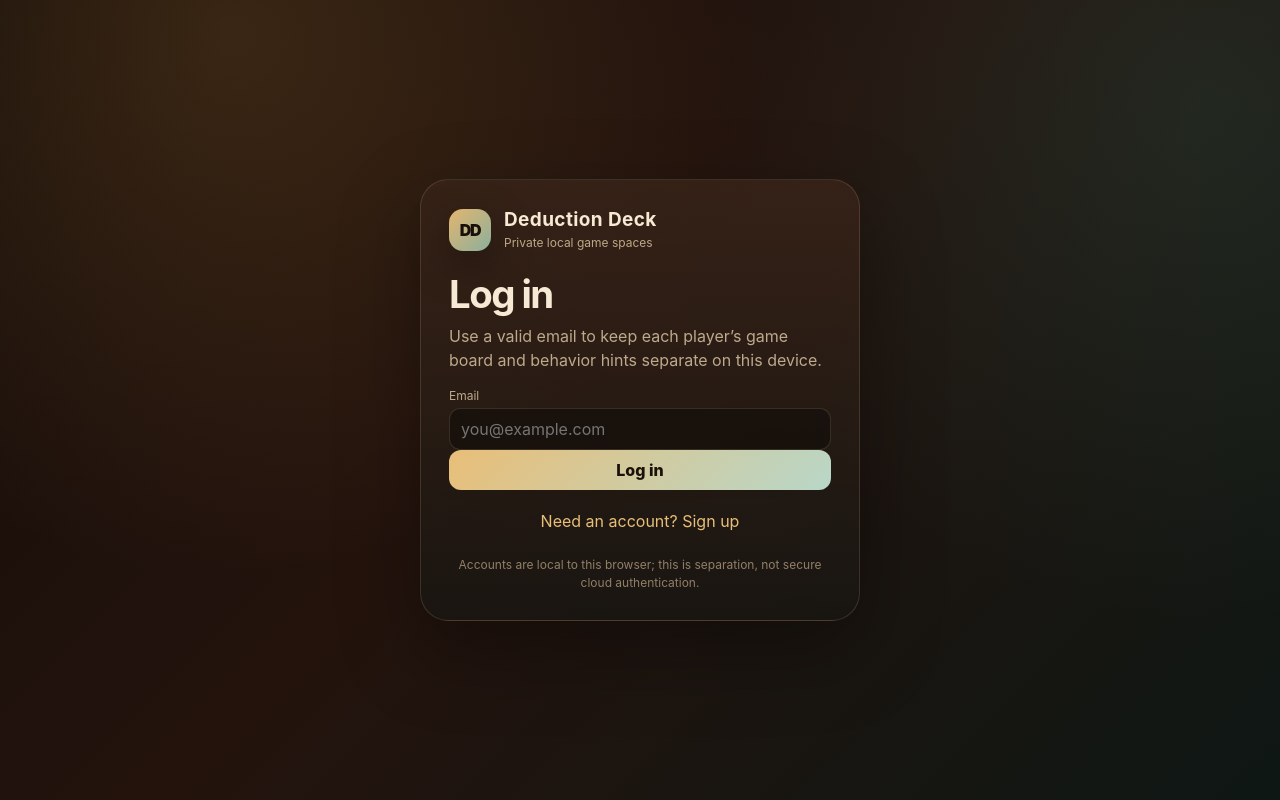
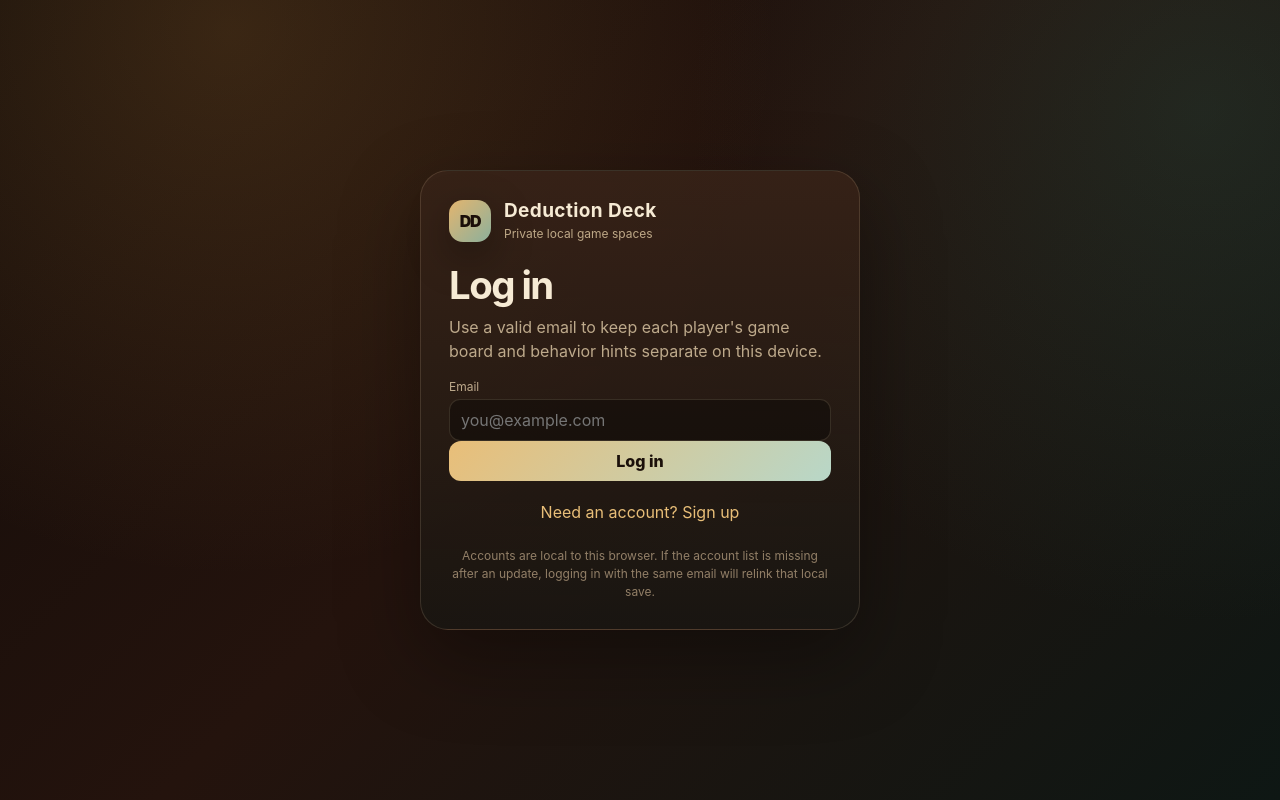
Before and after one commit to Mike7154/deduction-deck, a React (Vite) app: page / in a window 1280 px wide. Built offline with nearby package versions, Linux system fonts and the light colour scheme.

Commit message:
Relink accounts by email after updates

```diff
--- a/src/App.tsx
+++ b/src/App.tsx
@@ -335,10 +335,7 @@ function AuthScreen({ onAuthenticated }: { onAuthenticated: (email: string) => v
       return
     }
 
-    if (!exists) {
-      setError('No account exists for that email yet. Sign up first.')
-      return
-    }
+    if (!exists) saveUsers([...users, { email: normalized, createdAt: Date.now() }])
     onAuthenticated(normalized)
   }
 
@@ -346,12 +343,12 @@ function AuthScreen({ onAuthenticated }: { onAuthenticated: (email: string) => v
     <section className="auth-card panel">
       <div className="brand auth-brand"><span className="brand-mark">DD</span><div><strong>Deduction Deck</strong><small>Private local game spaces</small></div></div>
       <h1>{mode === 'login' ? 'Log in' : 'Sign up'}</h1>
-      <p className="muted">Use a valid email to keep each player’s game board and behavior hints separate on this device.</p>
+      <p className="muted">Use a valid email to keep each player's game board and behavior hints separate on this device.</p>
       <label className="field"><span>Email</span><input type="email" autoComplete="email" value={email} onChange={(e) => { setEmail(e.target.value); setError('') }} onKeyDown={(e) => { if (e.key === 'Enter') submit() }} placeholder="you@example.com" /></label>
       {error && <p className="auth-error">{error}</p>}
       <button className="primary wide" onClick={submit}>{mode === 'login' ? 'Log in' : 'Create account'}</button>
       <button className="link-button" onClick={() => { setMode(mode === 'login' ? 'signup' : 'login'); setError('') }}>{mode === 'login' ? 'Need an account? Sign up' : 'Already have an account? Log in'}</button>
-      <p className="local-note">Accounts are local to this browser; this is separation, not secure cloud authentication.</p>
+      <p className="local-note">Accounts are local to this browser. If the account list is missing after an update, logging in with the same email will relink that local save.</p>
     </section>
   </div>
 }
```
